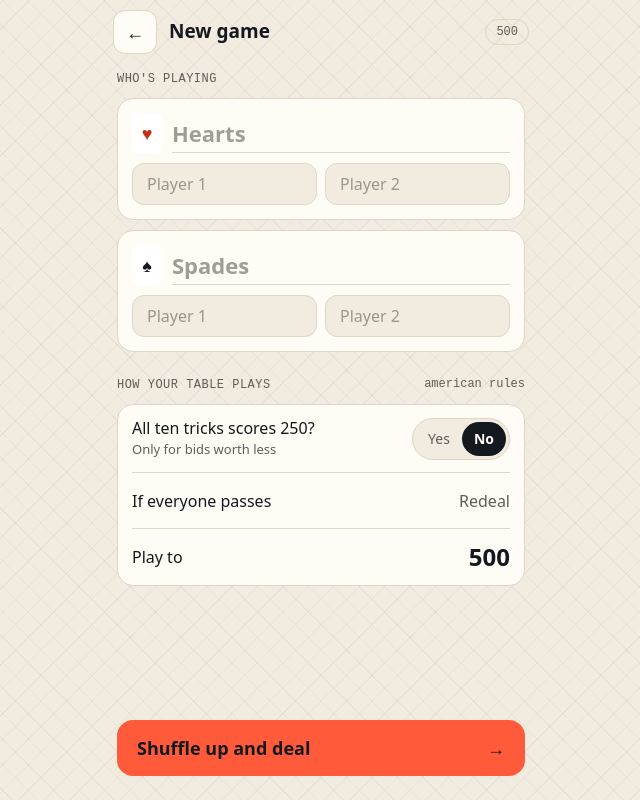
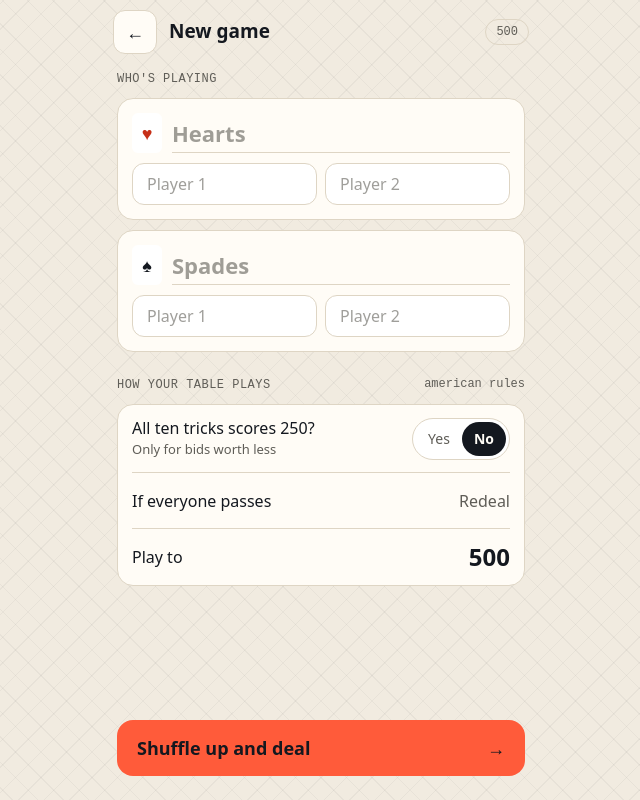
Before and after one commit to christopherjohnson1535/cardnight, a React (Vite) app: page /new/500 in a window 1280 px wide. Shown: the whole page, without its empty margins (319-959 px from the left). Built offline with nearby package versions, Linux system fonts and the light colour scheme.

Commit message:
add a well color for inputs and buttons

```diff
--- a/src/games/five-hundred/Setup.tsx
+++ b/src/games/five-hundred/Setup.tsx
@@ -104,7 +104,7 @@ export function Setup() {
                     placeholder={`Player ${p + 1}`}
                     value={player}
                     onChange={(e) => setPlayer(i, p, e.target.value)}
-                    className="h-[42px] min-w-0 rounded-xl border border-line bg-table px-3.5 placeholder:text-muted/60 focus:border-accent focus:outline-none"
+                    className="h-[42px] min-w-0 rounded-xl border border-line bg-well px-3.5 placeholder:text-muted/60 focus:border-accent focus:outline-none"
                   />
                 ))}
               </div>
--- a/src/styles/app.css
+++ b/src/styles/app.css
@@ -10,6 +10,8 @@
   --table-pattern: rgb(243 237 226 / 0.035);
   --surface: #171c24;
   --raised: #1d232c;
+  /* inputs and buttons sit in a well, darker than the surface around them */
+  --well: #0e1218;
   --line: #262d38;
   --ink: #f3ede2;
   --muted: #a3a8b3;
@@ -36,6 +38,7 @@
   --table-pattern: rgb(20 24 31 / 0.045);
   --surface: #fffcf6;
   --raised: #efe8dc;
+  --well: #ffffff;
   --line: #ded5c4;
   --ink: #14181f;
   --muted: #5f5d57;
@@ -57,6 +60,7 @@
   --color-table: var(--table);
   --color-surface: var(--surface);
   --color-raised: var(--raised);
+  --color-well: var(--well);
   --color-line: var(--line);
   --color-ink: var(--ink);
   --color-muted: var(--muted);
--- a/src/ui/controls.tsx
+++ b/src/ui/controls.tsx
@@ -54,7 +54,7 @@ export function Segmented<T extends string>({
     <div
       role="group"
       aria-label={label}
-      className="flex shrink-0 rounded-full border border-line bg-table p-[3px]"
+      className="flex shrink-0 rounded-full border border-line bg-well p-[3px]"
     >
       {options.map((option) => {
         const on = option.value === value
```
